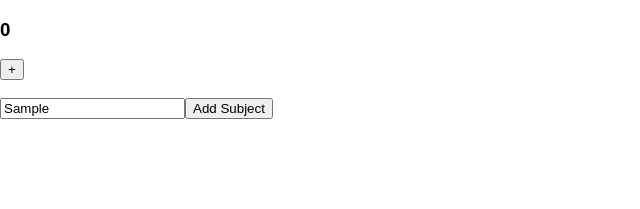
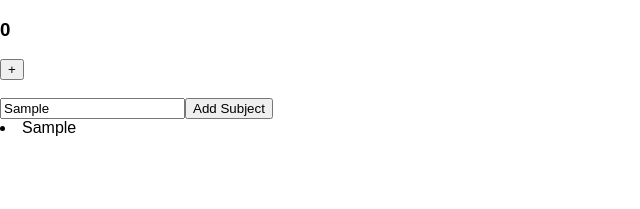
Before and after one commit to thinc-org/react-workshop-example, a React (Create React App) app: page / in a window 1280 px wide. Both pictures are taken after typing "Sample" into the empty fields and a click on the button "Add Subject". Shown: the top 209 px of the page, without its empty margins (0-640 px from the left). Built offline with nearby package versions, Linux system fonts and the light colour scheme.

Commit message:
step 5 : implement addSubject and display on subject list

```diff
--- a/src/App.js
+++ b/src/App.js
@@ -4,10 +4,12 @@ class App extends React.Component {
     super()
     this.state = {
       value: 0,
-      subjectName: ''
+      subjectName: '',
+      subjects: []
     }
     this.incrementCounter = this.incrementCounter.bind(this)
     this.handleOnChange = this.handleOnChange.bind(this)
+    this.addSubject = this.addSubject.bind(this)
   }
   incrementCounter() {
     this.setState({
@@ -17,6 +19,11 @@ class App extends React.Component {
   handleOnChange(event) {
     this.setState({
       subjectName: event.target.value
+    })
+  }
+  addSubject() {
+    this.setState({
+      subjects: [...this.state.subjects, this.state.subjectName]
     })
   }
   render() {
@@ -29,7 +36,12 @@ class App extends React.Component {
       <br/>
       <div>
         <input type="text" onChange={this.handleOnChange}></input>
-        <button onClick={ () => {alert('Add Subject Clicked!')}}>Add Subject</button>
+        <button onClick={this.addSubject}>Add Subject</button>
+      </div>
+      <div>
+        { this.state.subjects.map(subject => {
+          return <li> {subject} </li>
+        })}
       </div>
       </div>
     )
```
